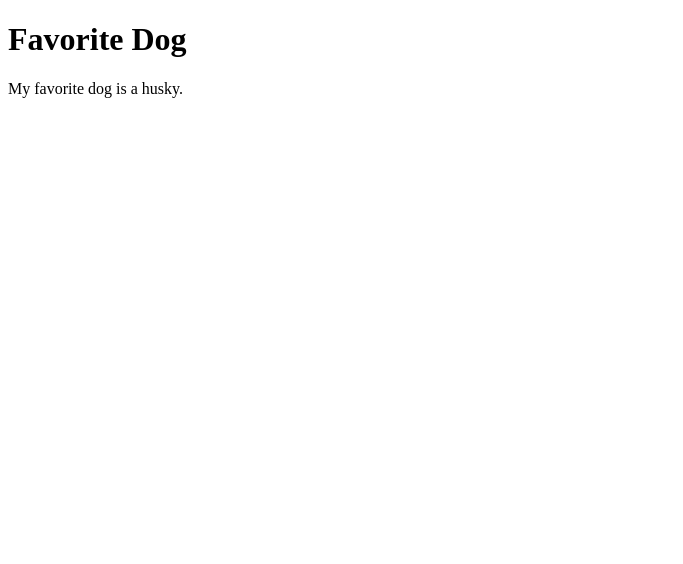
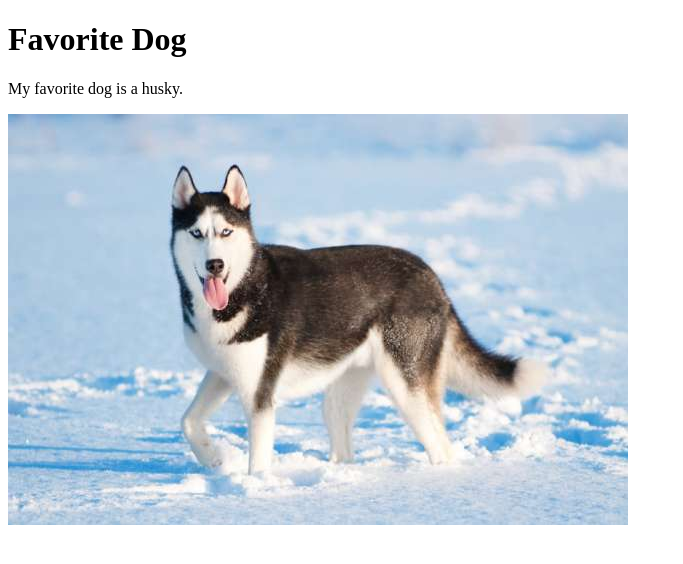
Before and after one commit to mooresim/Demo, a plain HTML site: page dog.html in a window 1280 px wide. Shown: the whole page, without its empty margins (0-683 px from the left). Drawn offline with Linux system fonts and the light colour scheme.

Commit message:
Update dog.html

```diff
--- a/dog.html
+++ b/dog.html
@@ -6,5 +6,6 @@
 <body>
 <h1>Favorite Dog</h1>
 <p>My favorite dog is a husky.</p>
-</body>
+<img src="/Resources/husky.jpg" width=auto height=auto>
+  </body>
 </html>
```
